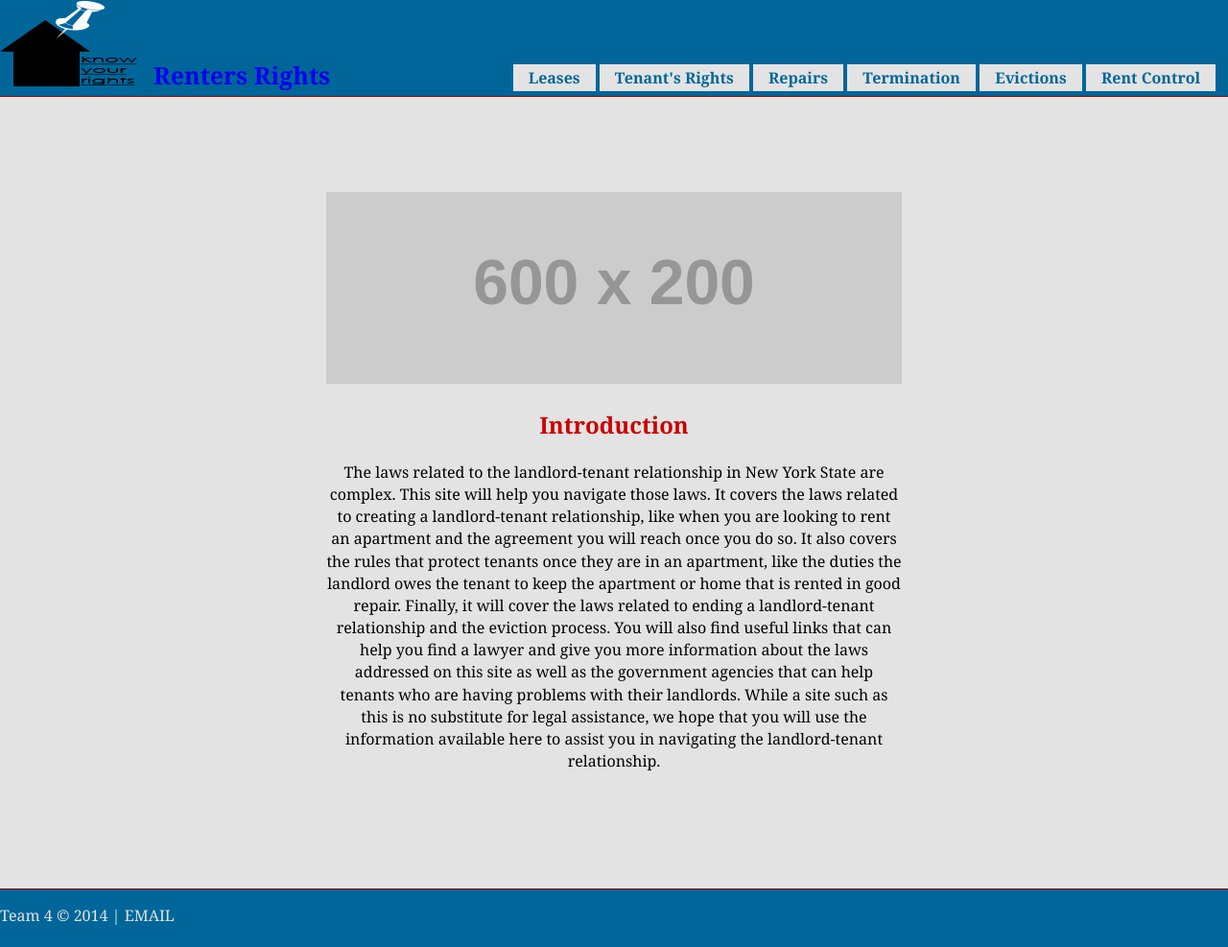
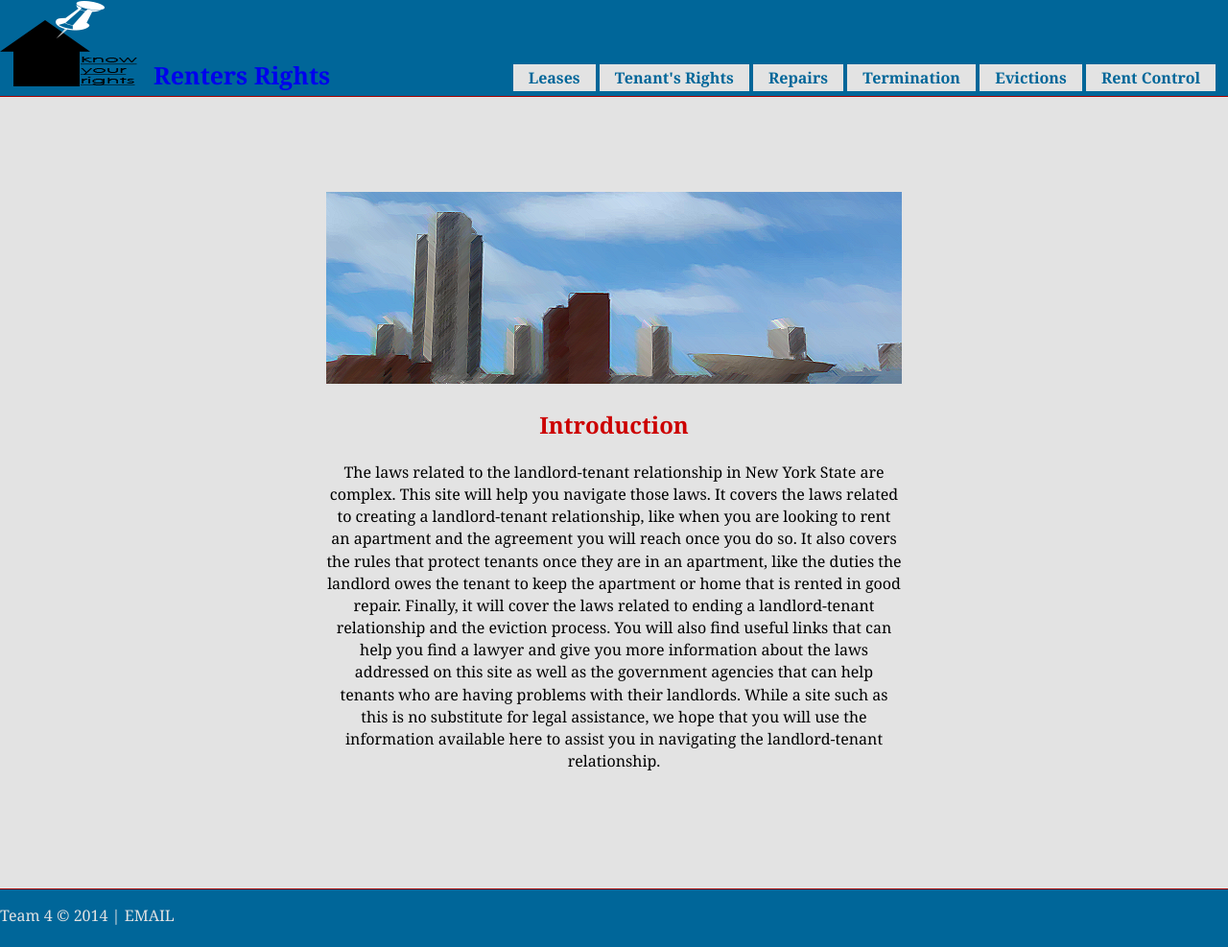
Before and after one commit to iinf362/team4, a Jekyll site: the page built from index.html, in a window 1280 px wide and 987 px high. Shown: the whole window at 96% size. Built offline with Jekyll 4.4.1, drawn with Linux system fonts in a browser that asks for light colours.

Commit message:
added banner to index.html

```diff
--- a/index.html
+++ b/index.html
@@ -5,7 +5,7 @@ layout: default
 
 <!--EyeCatcher Banner to attract-->
         <div class="banner">
-            <img src="http://placehold.it/600x200" alt="">
+            <img src="http://iinf362.github.io/team4/css/Images/bannerrent.png" alt="Albany">
         </div>
 <!--/EyeCatcher-->
 
```
Also changed, not shown: css/Images/bannerrent.png (added).
